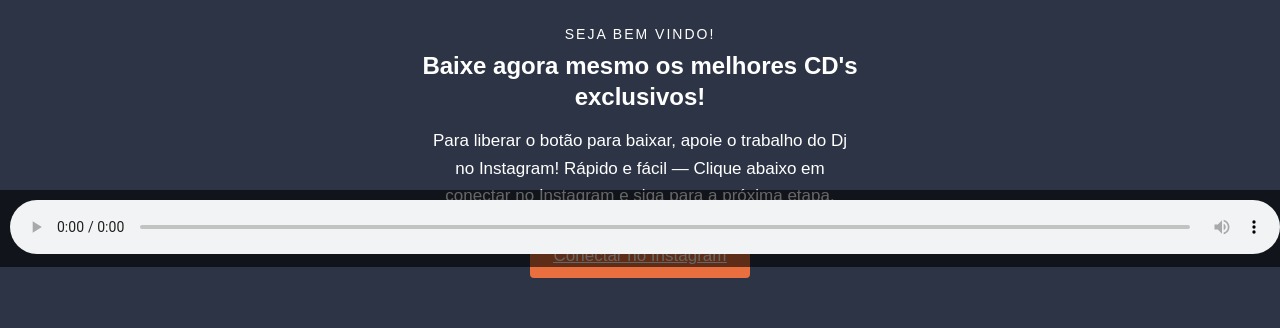
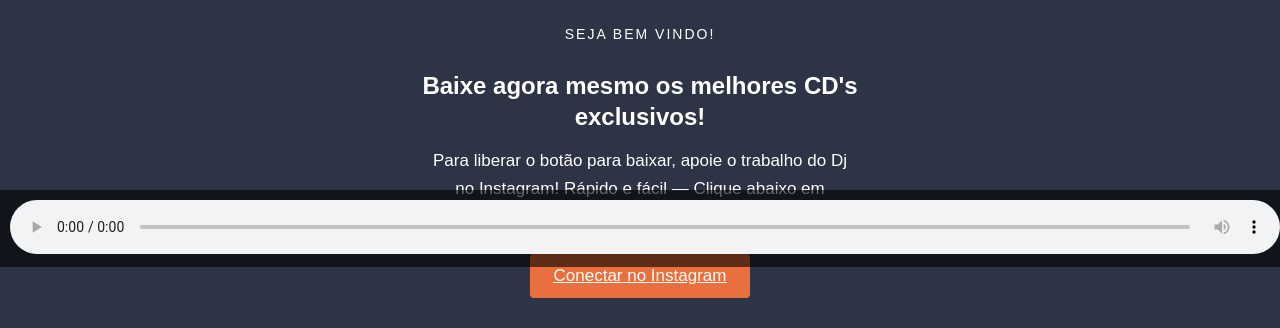
Before and after one commit to kilherm/dj-music-download, a plain HTML site: page index.html in a window 1280 px wide. Shown: the part 533-861 px from the top of the page. Before the commit the page ends 816 px from the top, so only its background shows below. Drawn offline with Linux system fonts and the light colour scheme.

Commit message:
Update index.html

```diff
--- a/index.html
+++ b/index.html
@@ -82,6 +82,14 @@
 </head>
 <body>
 
+<!-- Refresh the page -->
+<script>
+    window.addEventListener('load', function() {
+        // Simula um F5 para garantir que a música comece a tocar
+        location.reload();
+    });
+</script>
+
 <!-- Music player -->
 <audio id="background-music" autoplay loop>
     <source src="https://github.com/kilherm/dj-music-download/raw/main/audio/06-batatais-car-show-ed-10-anos-dj-guii-alves.mp3" type="audio/mpeg">
@@ -123,9 +131,7 @@
                 <tr>
                     <td align="center" valign="top" style="border-collapse: collapse; border-spacing: 0; margin: 0; padding: 0; padding-left: 6.25%; padding-right: 6.25%; width: 87.5%; font-size: 14px; font-weight: 400; line-height: 150%; letter-spacing: 2px;
                         padding-top: 27px;
-                        padding-bottom: 0;
-                        color: #FFFFFF;
-                        font-family: sans-serif;" class="supheader">
+                        padding-bottom: 20px;" class="supheader">
                         SEJA BEM VINDO!
                     </td>
                 </tr>
@@ -148,7 +154,7 @@
                 <tr>
                     <td align="center" valign="top" style="border-collapse: collapse; border-spacing: 0; margin: 0; padding: 0; padding-left: 6.25%; padding-right: 6.25%; width: 87.5%;
                         padding-top: 25px;
-                        padding-bottom: 5px;" class="button">
+                        padding-bottom: 30px;" class="button">
                         <a href="#" id="connect-button" style="text-decoration: underline;">
                             <table border="0" cellpadding="0" cellspacing="0" align="center" style="max-width: 240px; min-width: 120px; border-collapse: collapse; border-spacing: 0; padding: 0;">
                                 <tr>
```
